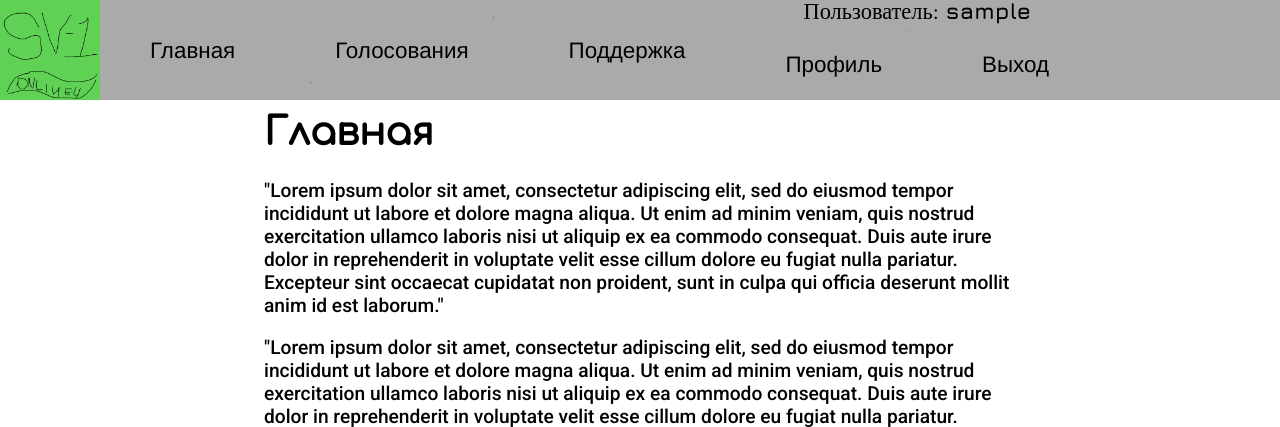
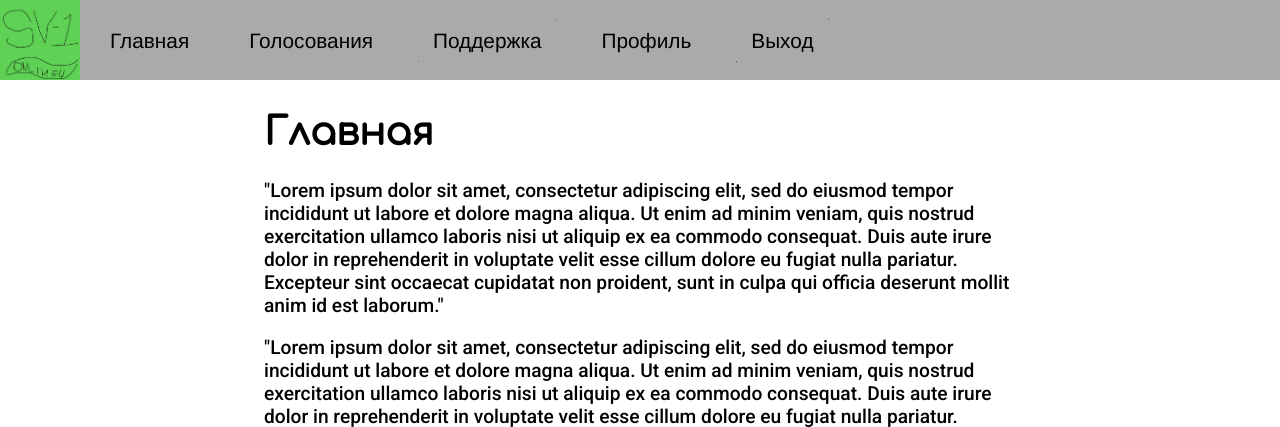
Before and after one commit to KozlovKV/django-votings, a Django app: page / in a window 1280 px wide. Shown: the top 427 px of the page. Run offline with Django 3.2, Linux system fonts and the light colour scheme; the visitor is signed in with stand-in values (Sample User, id 1).

Commit message:
Minimalize menu

```diff
--- a/menu_app/static/menu_app/css/menu_style.css
+++ b/menu_app/static/menu_app/css/menu_style.css
@@ -7,9 +7,9 @@
     justify-content: space;
     width: 100%;
     height: 10%;
-    min-height: 100px;
+    min-height: 80px;
     background-color: #AAA;
-    font-size: 1.4rem;
+    font-size: 1.3rem;
     font-family: Jura;
 }
 
@@ -55,13 +55,13 @@
     display: none;
 }
 
-.login-profile-block input {
+input {
     display: inline-block;
     border: 2px solid black;
     border-radius: 5px;
-    font-size: 1.3rem;
+    font-size: 1.2rem;
     padding: 5px;
-    margin: 10px;
+    margin: 5px;
     font-family: Jura;
 }
 
--- a/menu_app/templates/menu.html
+++ b/menu_app/templates/menu.html
@@ -10,27 +10,25 @@
         <a href="{{ item.url }}" class="btn horizontal-border">
             {{ item.label }}
         </a>
-    {% endfor %} {% if request.user.is_authenticated %}
-    <div class="login-profile-block">
-        <div class="login-profile-in-block">
-            <span>Пользователь: {{ request.user }}</span>
-        </div>
-        <div class="login-profile-in-block">
-            {% for item in profile_menu %}
-            <a href="{{ item.url }}" class="btn horizontal-border">
-                            {{ item.label }}
-                        </a> {% endfor %}
-        </div>
-    </div>
+    {% endfor %}
+    {% if request.user.is_authenticated %}
+<!--        <div class="login-profile-block">-->
+<!--                <span>Пользователь: {{ request.user }}</span>-->
+                {% for item in profile_menu %}
+                    <a href="{{ item.url }}" class="btn horizontal-border">
+                        {{ item.label }}
+                    </a>
+                {% endfor %}
+<!--        </div>-->
     {% else %}
-    <div class="login-profile-block">
-
+<!--        <div class="login-profile-block">-->
         <form action="/login/" method="post">
             {% csrf_token %} {{ form.username }} {{ form.password }}
             <input class="header-link" type="submit" value="Войти">
         </form>
-    </div>
-    <button class="header-link" id="reg_btn">Регистрация</button> {% endif %}
+<!--        </div>-->
+        <button class="header-link" id="reg_btn">Регистрация</button>
+    {% endif %}
 </div>
 <div class="block hidden-top" id="reg_block">
     <h2>Регистрация</h2>
--- a/static/css/btn_style.css
+++ b/static/css/btn_style.css
@@ -19,8 +19,8 @@
   color: #000;
   text-transform: capitalize;
   z-index: 1;
-  margin: 5px 25px;
-  padding: 20px 25px;
+  margin: 5px 15px;
+  padding: 10px 15px;
   border-radius: 3px;
   position: relative;
   transition: 0.2s ease-out;
```
